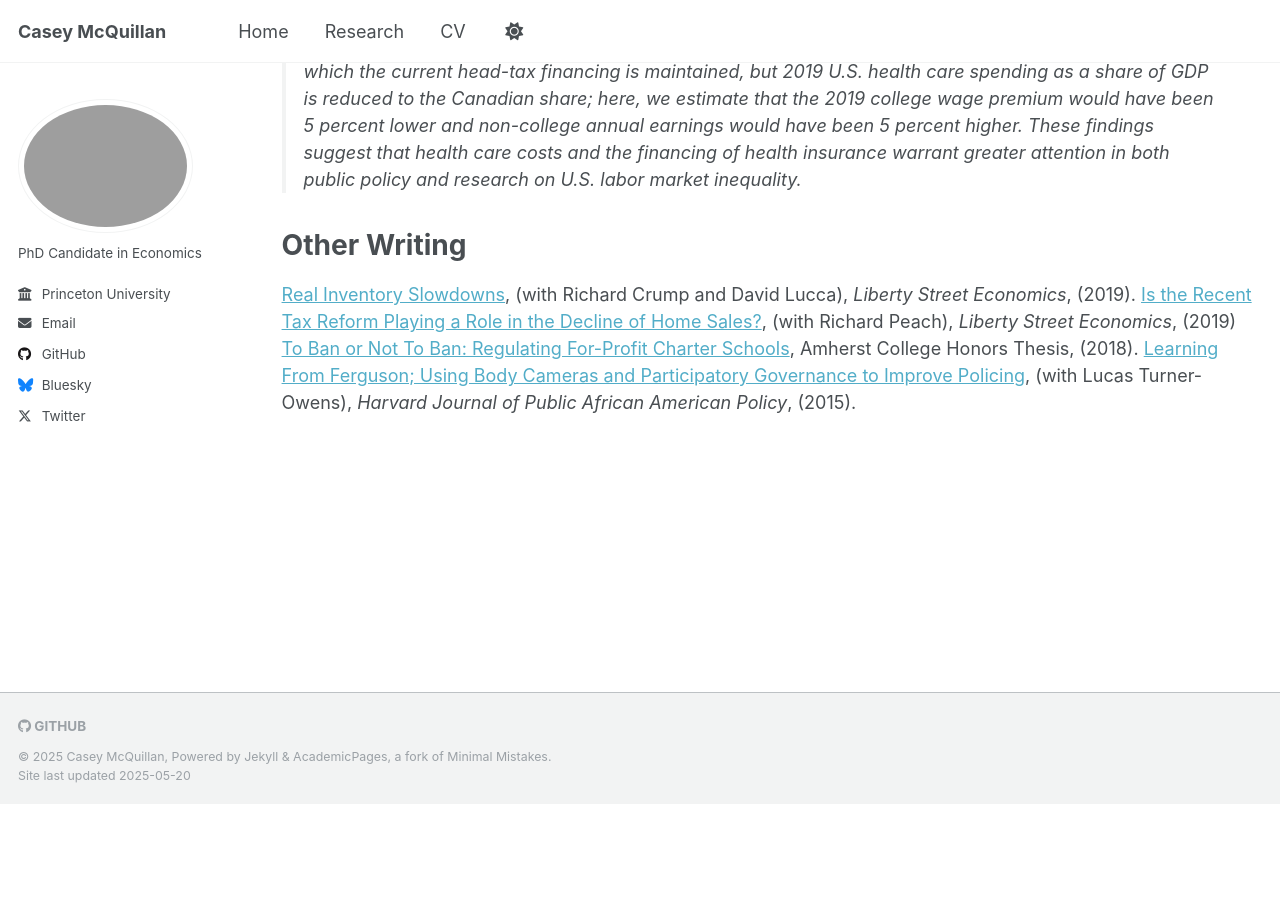
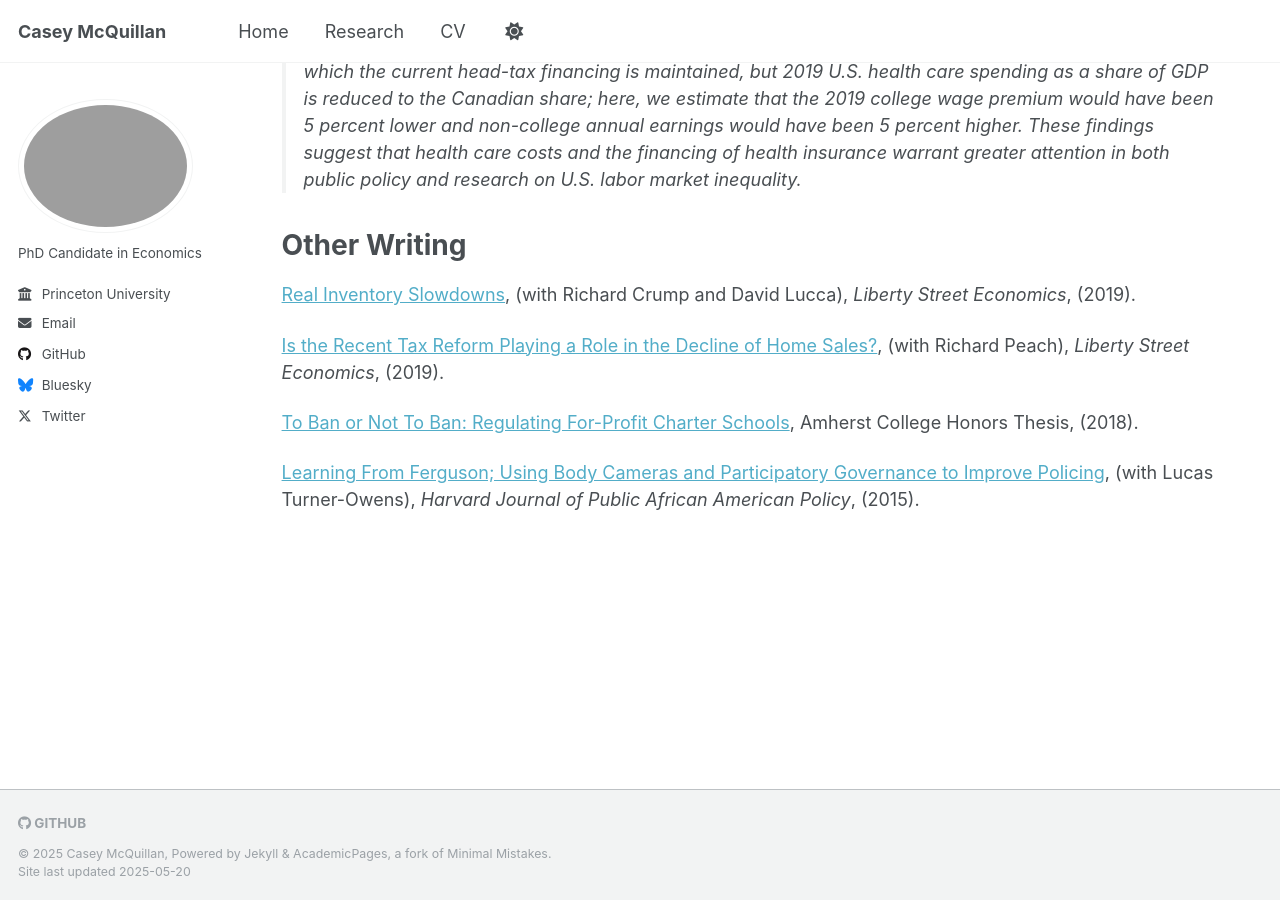
Before and after one commit to casey-mcquillan/casey-mcquillan.github.io, a Jekyll site: the page built from _pages/research.md, in a window 1280 px wide and 900 px high, scrolled down 1893 px. Built offline with Jekyll 4.4.1, drawn with Linux system fonts in a browser that asks for light colours; before the commit the page ends 2696 px from its top, so only the background shows below that.

```diff
--- a/_pages/research.md
+++ b/_pages/research.md
@@ -34,7 +34,10 @@ author_profile: true
 # Other Writing
 
 [Real Inventory Slowdowns](https://libertystreeteconomics.newyorkfed.org/2019/11/real-inventory-slowdowns.html){:target="_blank"}, (with Richard Crump and David Lucca), _Liberty Street Economics_, (2019).
-[Is the Recent Tax Reform Playing a Role in the Decline of Home Sales?](https://libertystreeteconomics.newyorkfed.org/2019/04/is-the-recent-tax-reform-playing-a-role-in-the-decline-of-home-sales.html){:target="_blank"}, (with Richard Peach), _Liberty Street Economics_, (2019)
+
+[Is the Recent Tax Reform Playing a Role in the Decline of Home Sales?](https://libertystreeteconomics.newyorkfed.org/2019/04/is-the-recent-tax-reform-playing-a-role-in-the-decline-of-home-sales.html){:target="_blank"}, (with Richard Peach), _Liberty Street Economics_, (2019).
+
 [To Ban or Not To Ban: Regulating For-Profit Charter Schools](https://www.amherst.edu/system/files/media/Casey%2520McQuillan%2520Thesis.pdf){:target="_blank"}, Amherst College Honors Thesis,
 (2018).
+
 [Learning From Ferguson; Using Body Cameras and Participatory Governance to Improve Policing](https://studentreview.hks.harvard.edu/learning-from-ferguson-using-body-cameras-and-participatory-governance-to-improve-policing/){:target="_blank"}, (with Lucas Turner-Owens), _Harvard Journal of Public African American Policy_, (2015).
```
Also changed, not shown: 1 other file.
